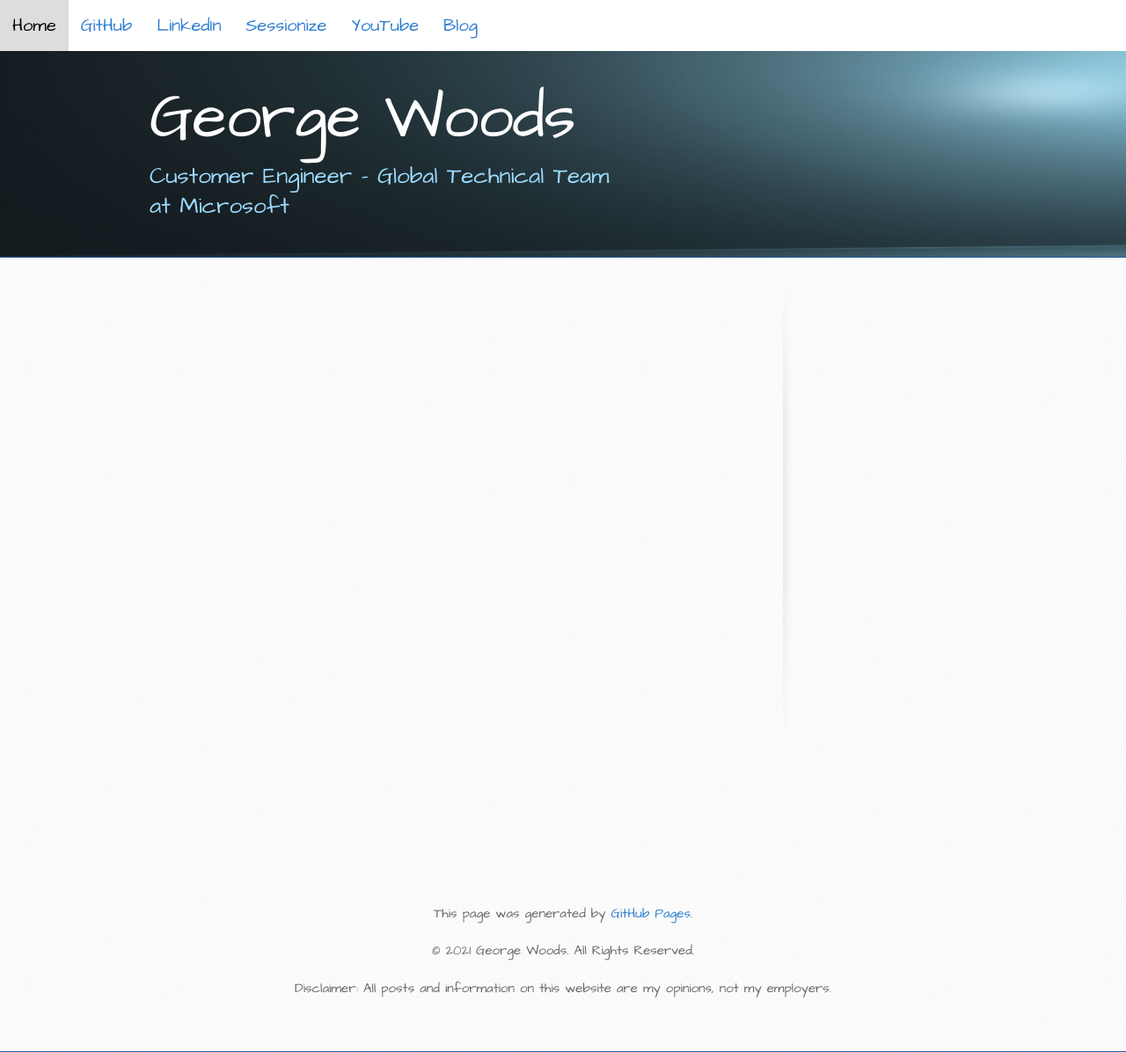
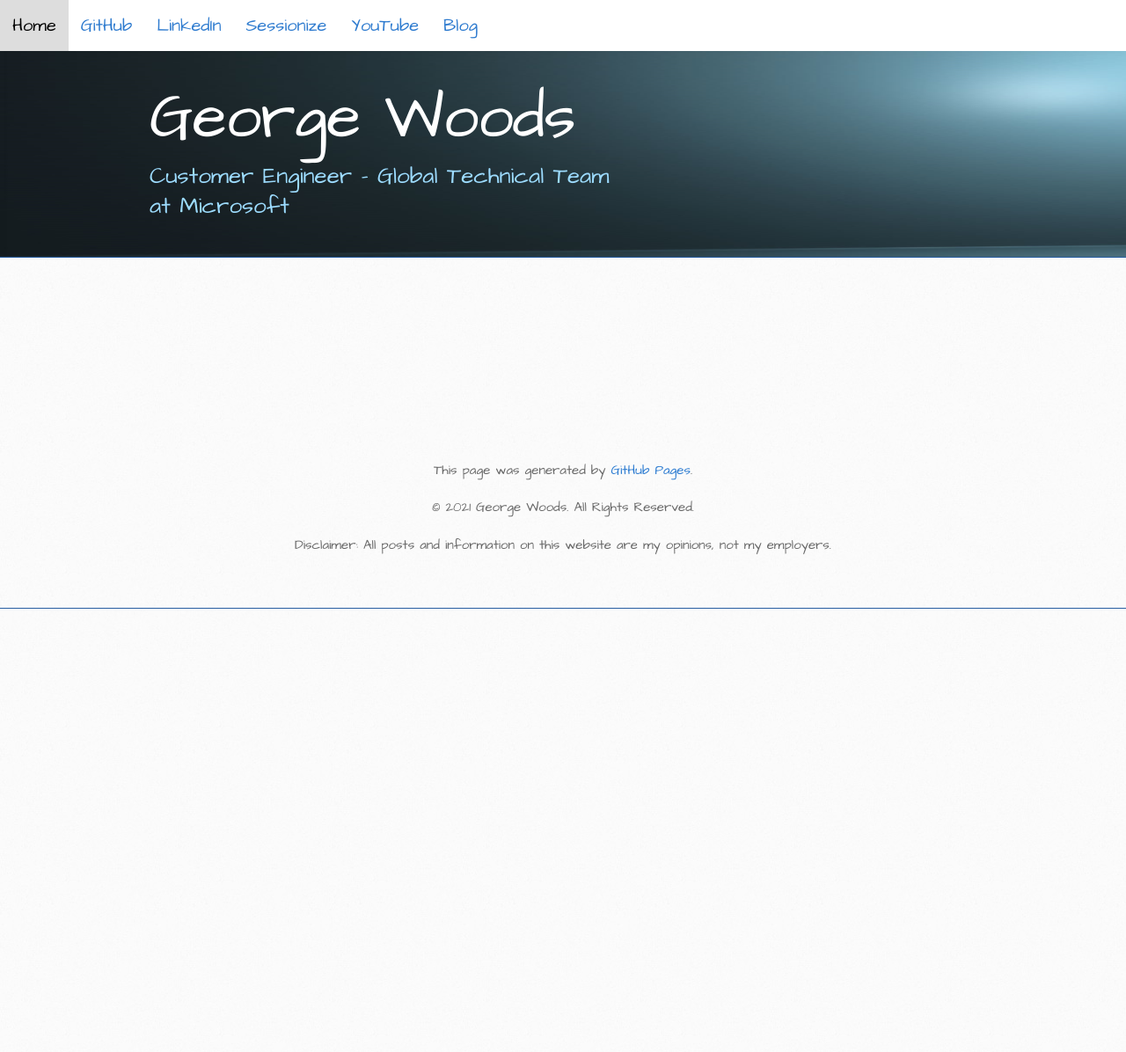
Before and after one commit to gvwoods/gvwoods.github.io, a Jekyll site: the page built from report-test.md, in a window 1280 px wide. Shown: the whole page at 88% size. Built offline with Jekyll 4.4.1, drawn with Linux system fonts in a browser that asks for light colours; after the commit the page ends 900 px from its top, so only the background shows below that.

Commit message:
Update default.html

```diff
--- a/_layouts/default.html
+++ b/_layouts/default.html
@@ -41,9 +41,7 @@
 
         </section>
 
-        <aside id="sidebar">
 
-          </aside>
       </div>
     </div>
      <div class="footer ">
```
